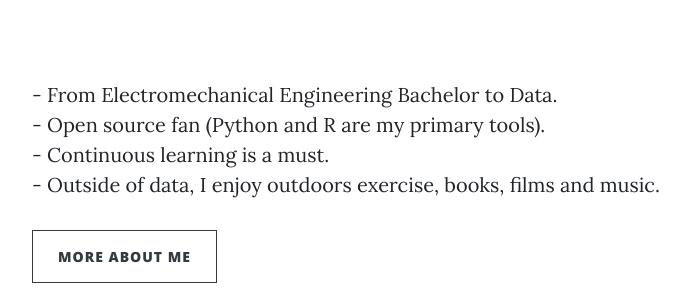
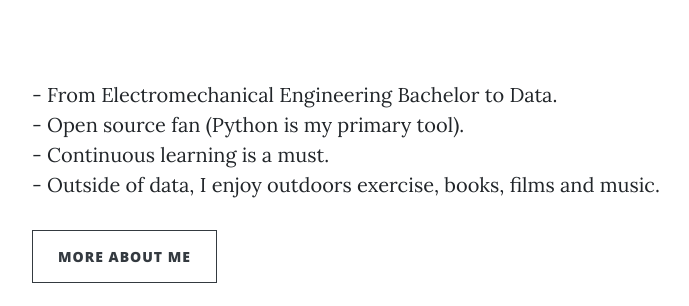
Before and after one commit to DavidSantos93/Portfolio, a Flask app: page / in a window 1280 px wide. Shown: the part 532-838 px from the top of the page, without its empty margins (243-932 px from the left). Run offline with Flask 2, Linux system fonts and the light colour scheme; data comes from the database, SQL or seed files in the repository; some libraries are stand-ins or nearby versions.

Commit message:
small changes

```diff
--- a/templates/index.html
+++ b/templates/index.html
@@ -21,7 +21,7 @@
       <div class="col-lg-8 col-md-10 mx-auto">
         <p>
           - From Electromechanical Engineering Bachelor to Data.<br>
-          - Open source fan (Python and R are my primary tools).<br>
+          - Open source fan (Python is my primary tool).<br>
           - Continuous learning is a must.<br>
           - Outside of data, I enjoy outdoors exercise, books, films and music.
         </p>
```
